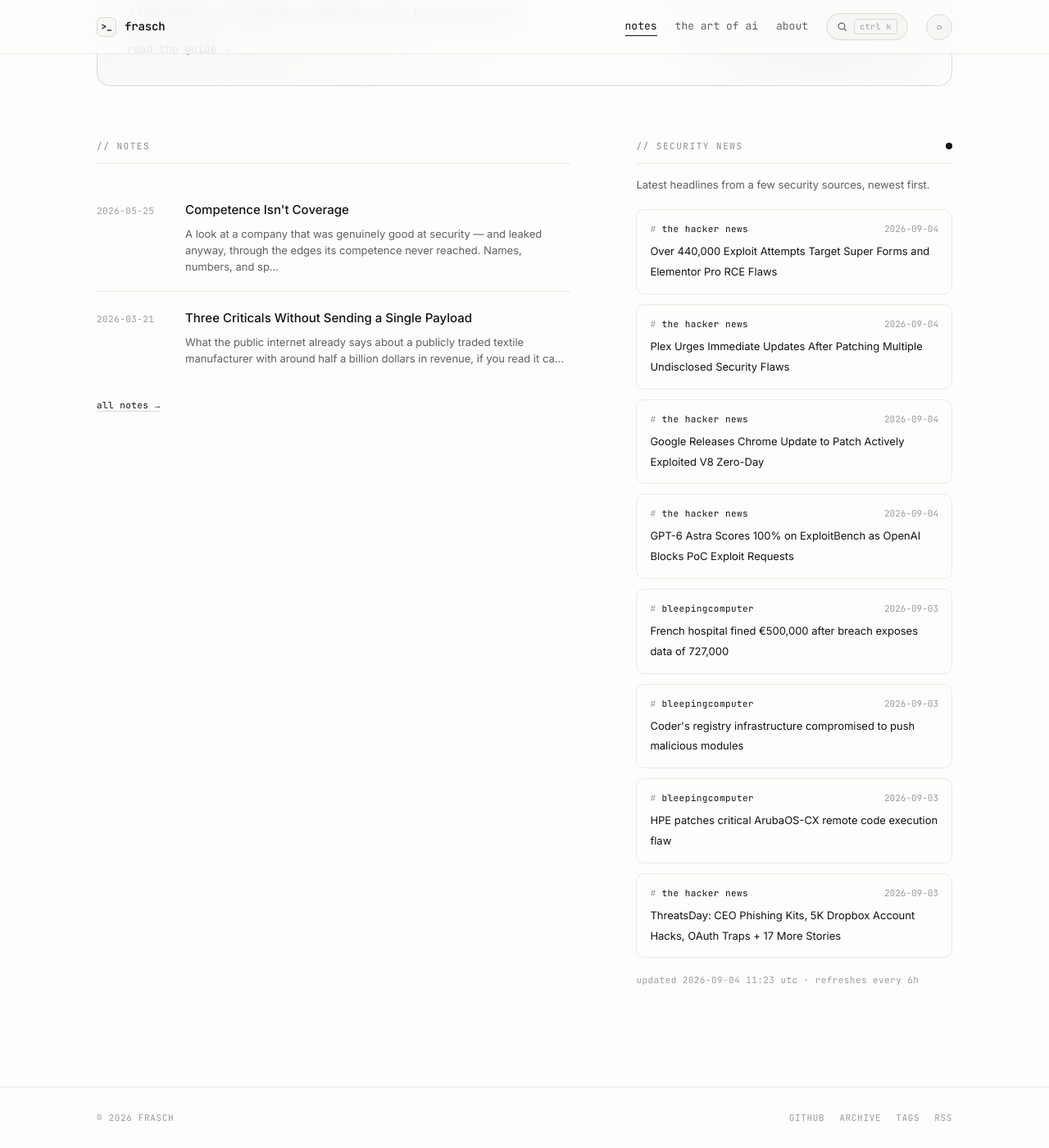
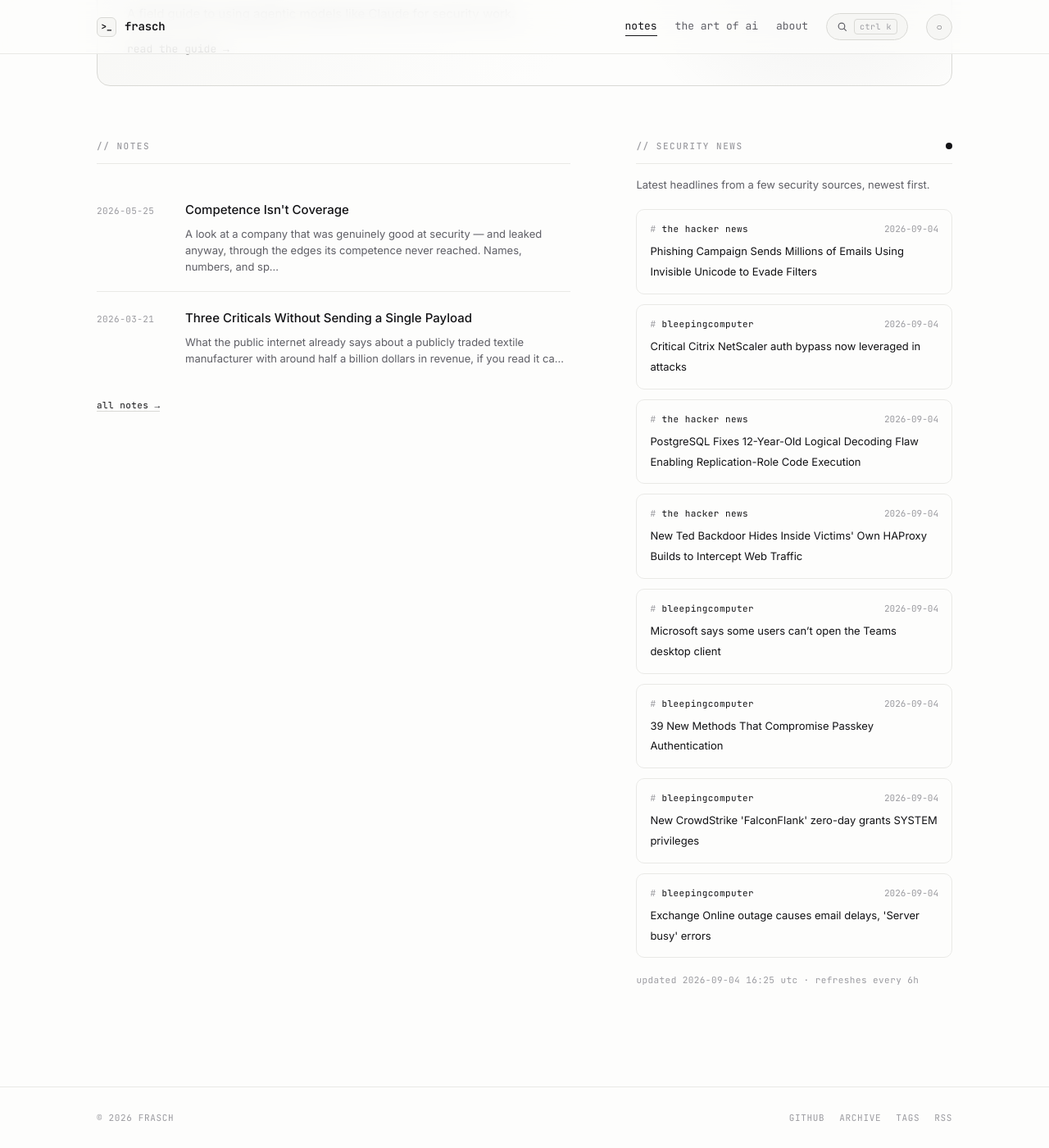
Before and after one commit to whoisfrasch/frasch, a Jekyll site: the page built from index.html, in a window 1280 px wide and 1400 px high, scrolled down 615 px. Shown: the whole window at 82% size. Built offline with Jekyll 4.4.1, drawn with Linux system fonts in a browser that asks for light colours.

Commit message:
Refresh security news feed

```diff
--- a/_data/news.json
+++ b/_data/news.json
@@ -1,53 +1,53 @@
 {
-  "updated": "2026-09-04T11:23:22Z",
+  "updated": "2026-09-04T16:25:06Z",
   "items": [
     {
       "source": "the hacker news",
-      "title": "Over 440,000 Exploit Attempts Target Super Forms and Elementor Pro RCE Flaws",
-      "link": "https://thehackernews.com/2026/09/over-440000-exploit-attempts-target.html",
-      "date": "2026-09-04T08:48:45Z"
+      "title": "Phishing Campaign Sends Millions of Emails Using Invisible Unicode to Evade Filters",
+      "link": "https://thehackernews.com/2026/09/phishing-campaign-sends-millions-of.html",
+      "date": "2026-09-04T15:57:15Z"
+    },
+    {
+      "source": "bleepingcomputer",
+      "title": "Critical Citrix NetScaler auth bypass now leveraged in attacks",
+      "link": "https://www.bleepingcomputer.com/news/security/hackers-target-critical-citrix-netscaler-auth-bypass-in-attacks/",
+      "date": "2026-09-04T15:25:59Z"
     },
     {
       "source": "the hacker news",
-      "title": "Plex Urges Immediate Updates After Patching Multiple Undisclosed Security Flaws",
-      "link": "https://thehackernews.com/2026/09/plex-urges-immediate-updates-after.html",
-      "date": "2026-09-04T07:35:14Z"
+      "title": "PostgreSQL Fixes 12-Year-Old Logical Decoding Flaw Enabling Replication-Role Code Execution",
+      "link": "https://thehackernews.com/2026/09/postgresql-fixes-12-year-old-logical.html",
+      "date": "2026-09-04T15:20:19Z"
     },
     {
       "source": "the hacker news",
-      "title": "Google Releases Chrome Update to Patch Actively Exploited V8 Zero-Day",
-      "link": "https://thehackernews.com/2026/09/google-releases-chrome-update-to-patch.html",
-      "date": "2026-09-04T07:18:47Z"
-    },
-    {
-      "source": "the hacker news",
-      "title": "GPT-6 Astra Scores 100% on ExploitBench as OpenAI Blocks PoC Exploit Requests",
-      "link": "https://thehackernews.com/2026/09/gpt-6-astra-scores-100-on-exploitbench.html",
-      "date": "2026-09-04T06:47:52Z"
+      "title": "New Ted Backdoor Hides Inside Victims' Own HAProxy Builds to Intercept Web Traffic",
+      "link": "https://thehackernews.com/2026/09/new-ted-backdoor-hides-inside-victims.html",
+      "date": "2026-09-04T14:51:13Z"
     },
     {
       "source": "bleepingcomputer",
-      "title": "French hospital fined €500,000 after breach exposes data of 727,000",
-      "link": "https://www.bleepingcomputer.com/news/security/french-hospital-fined-500-000-after-breach-exposes-data-of-727-000/",
-      "date": "2026-09-03T22:01:37Z"
+      "title": "Microsoft says some users can’t open the Teams desktop client",
+      "link": "https://www.bleepingcomputer.com/news/microsoft/microsoft-says-some-users-cant-open-the-teams-desktop-client/",
+      "date": "2026-09-04T14:30:15Z"
     },
     {
       "source": "bleepingcomputer",
-      "title": "Coder's registry infrastructure compromised to push malicious modules",
-      "link": "https://www.bleepingcomputer.com/news/security/coders-registry-infrastructure-compromised-to-push-malicious-modules/",
-      "date": "2026-09-03T20:04:24Z"
+      "title": "39 New Methods That Compromise Passkey Authentication",
+      "link": "https://www.bleepingcomputer.com/news/security/39-new-methods-that-compromise-passkey-authentication/",
+      "date": "2026-09-04T14:01:11Z"
     },
     {
       "source": "bleepingcomputer",
-      "title": "HPE patches critical ArubaOS-CX remote code execution flaw",
-      "link": "https://www.bleepingcomputer.com/news/security/hpe-patches-critical-arubaos-cx-remote-code-execution-flaw/",
-      "date": "2026-09-03T18:28:12Z"
+      "title": "New CrowdStrike 'FalconFlank' zero-day grants SYSTEM privileges",
+      "link": "https://www.bleepingcomputer.com/news/security/new-crowdstrike-falconflank-zero-day-grants-system-privileges/",
+      "date": "2026-09-04T13:22:01Z"
     },
     {
-      "source": "the hacker news",
-      "title": "ThreatsDay: CEO Phishing Kits, 5K Dropbox Account Hacks, OAuth Traps + 17 More Stories",
-      "link": "https://thehackernews.com/2026/09/threatsday-ceo-phishing-kits-5k-dropbox.html",
-      "date": "2026-09-03T18:02:47Z"
+      "source": "bleepingcomputer",
+      "title": "Exchange Online outage causes email delays, 'Server busy' errors",
+      "link": "https://www.bleepingcomputer.com/news/microsoft/exchange-online-outage-causes-email-delays-server-busy-errors/",
+      "date": "2026-09-04T12:22:30Z"
     }
   ]
 }
```
